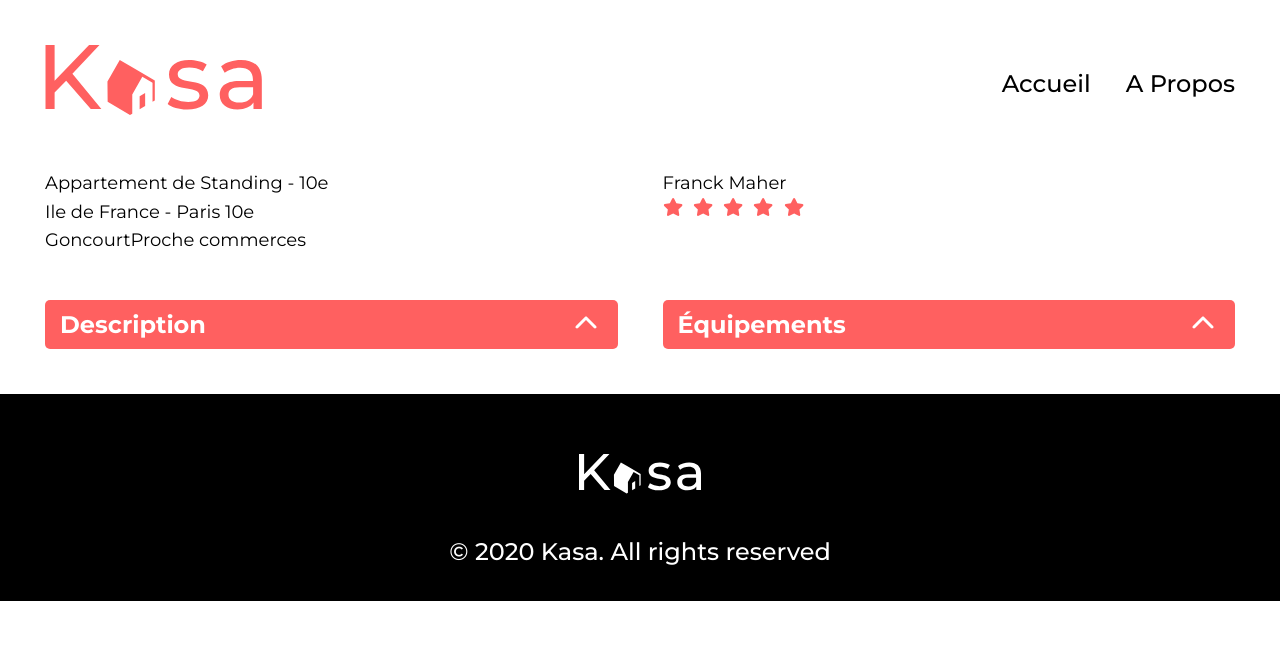
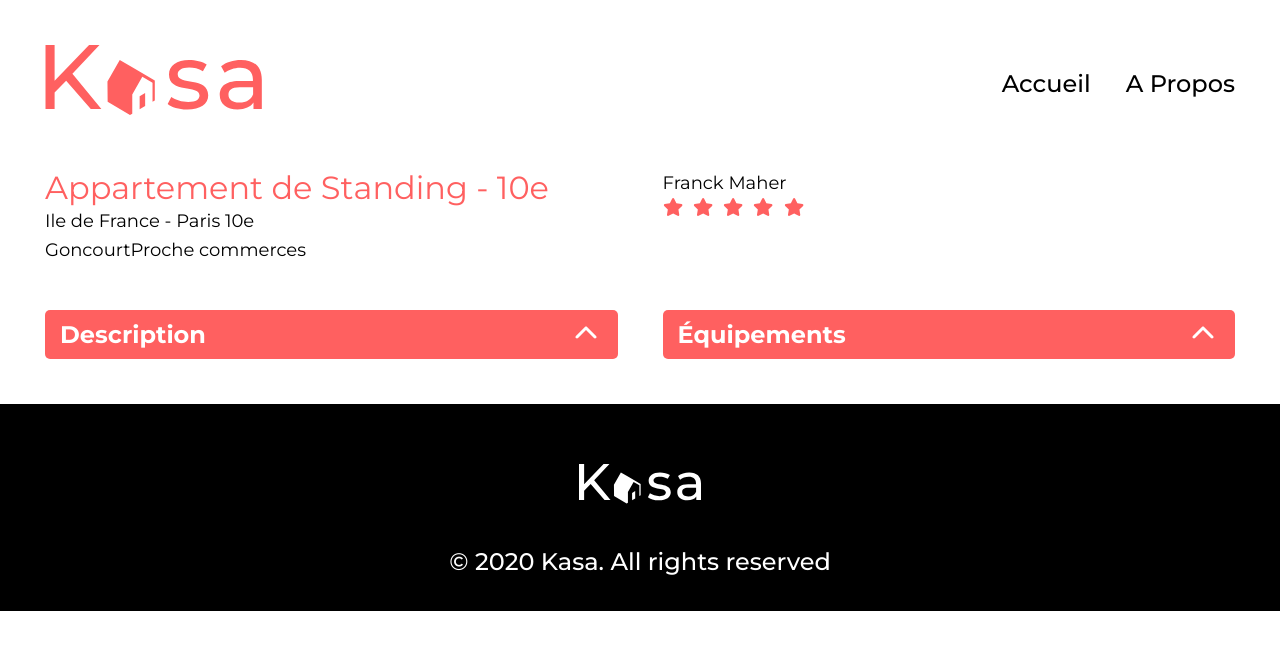
Before and after one commit to Jean-Baptiste-Paris/OC-Kasa, a React (Create React App) app: page /logement/0979876d in a window 1280 px wide. Shown: the top 650 px of the page. Built offline with nearby package versions, Linux system fonts and the light colour scheme.

Commit message:
Update styles

```diff
--- a/src/components/InfoLogement/styles.scss
+++ b/src/components/InfoLogement/styles.scss
@@ -1,14 +1,22 @@
-$rating-icon-default: var(--color-grey2, lightgrey);
-$rating-icon-active: var(--color-main, orange);
+$color-greyed: var(--color-grey2, lightgrey);
+$color-main: var(--color-main, orange);
+
+.info-logement {
+  &__title {
+    font-size: 2rem;
+    line-height: 1.2;
+    color: $color-main;
+  }
+}
 
 .rating {
   display: flex;
   gap: 10px;
   &__icon {
-    color: $rating-icon-default;
+    color: $color-greyed;
 
     &--active {
-      color: $rating-icon-active;
+      color: $color-main;
     }
   }
 }
--- a/src/pages/Logement/index.jsx
+++ b/src/pages/Logement/index.jsx
@@ -2,7 +2,6 @@ import { Navigate, useParams } from "react-router-dom"
 import logements from "../../assets/data/logements.json"
 import InfoLogement from "../../components/InfoLogement"
 import Collapse from "../../components/Collapse"
-import "./styles.scss"
 
 function FicheLogement() {
   const { id } = useParams()
--- a/src/pages/Logement/styles.scss
+++ /dev/null
@@ -1,7 +0,0 @@
-.logement {
-  &__row {
-    display: grid;
-    grid-template-columns: repeat(2, 1fr);
-    gap: var(--site-gap);
-  }
-}
--- a/src/styles.scss
+++ b/src/styles.scss
@@ -80,6 +80,14 @@ main {
   width: 80%;
 }
 
+.logement {
+  &__row {
+    display: grid;
+    grid-template-columns: repeat(2, 1fr);
+    gap: var(--site-gap);
+  }
+}
+
 .Error404 {
   min-height: 60vh;
   align-content: space-evenly;
```
